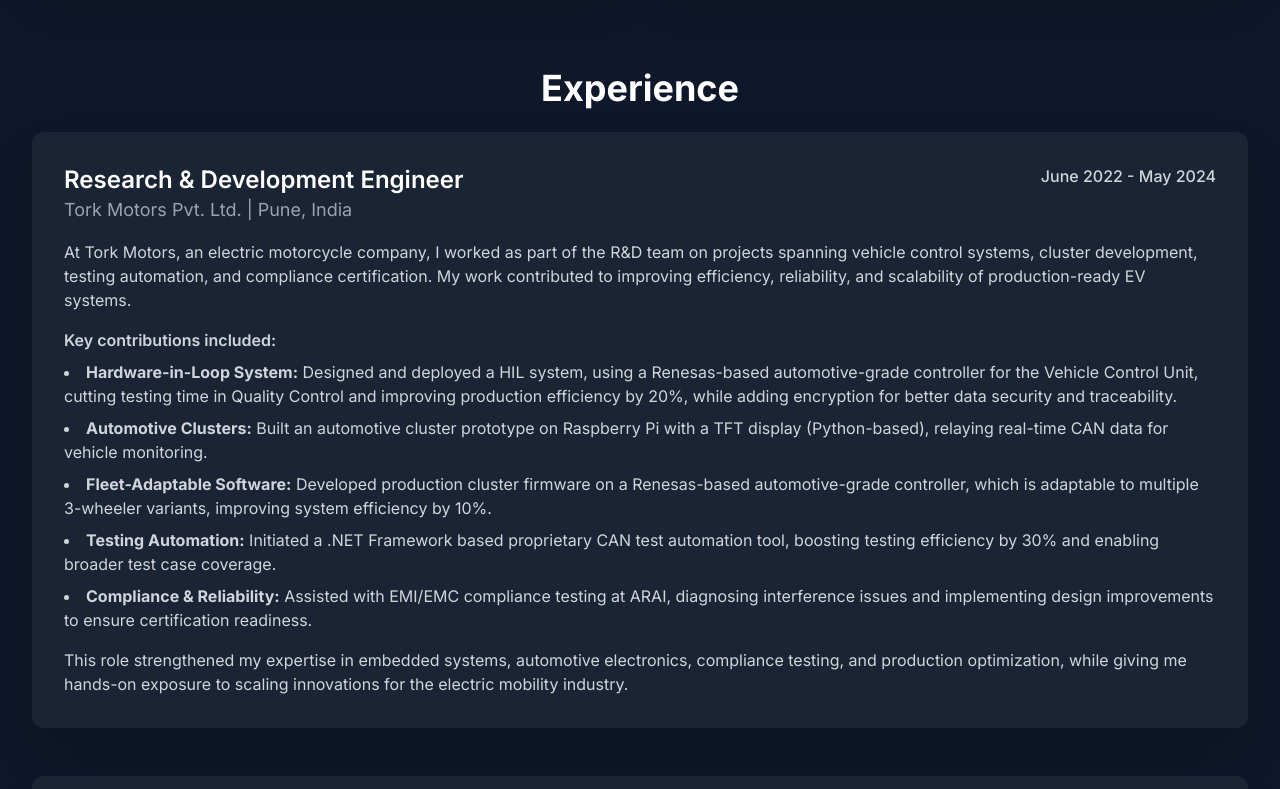
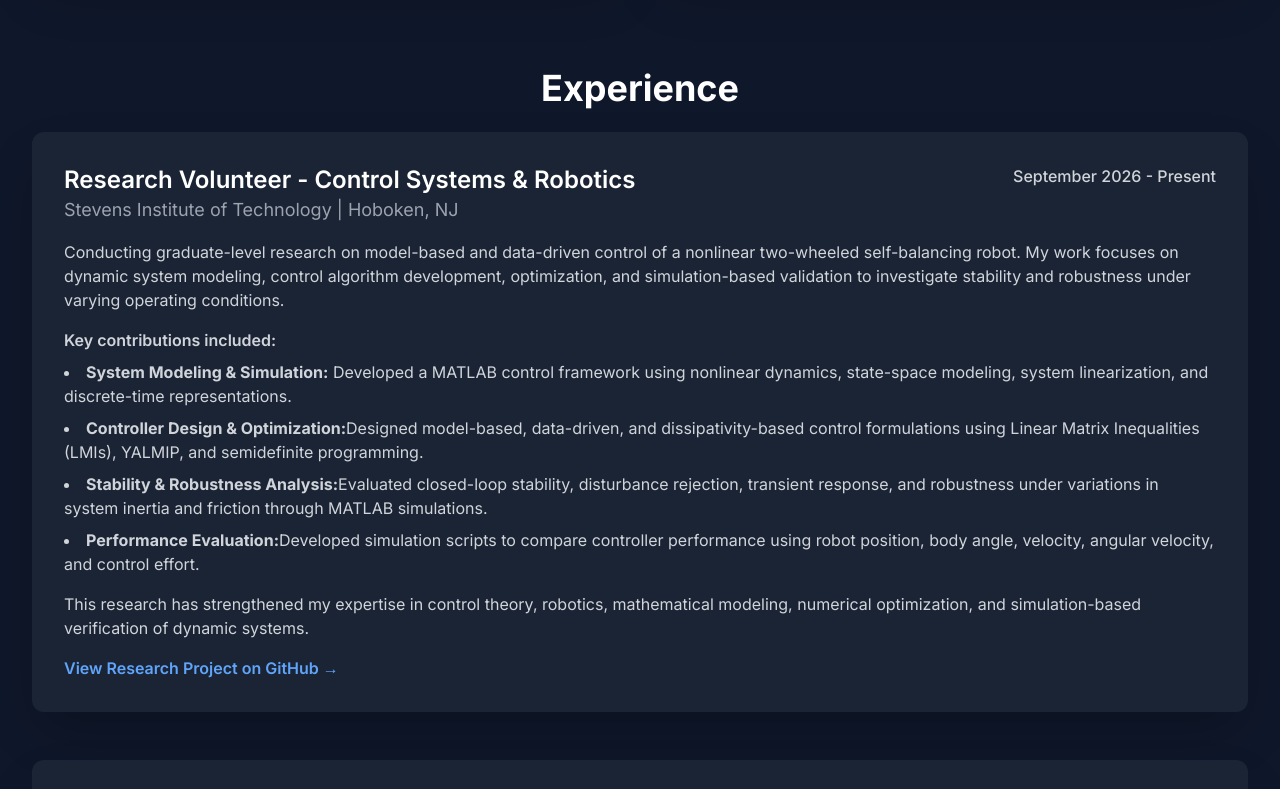
Before and after one commit to Shrishgovind289/Shrishgovind_Revankar.github.io, a plain HTML site: page index.html in a window 1280 px wide. Shown: the part 1100-1889 px from the top of the page. Drawn offline with nearby package versions, Linux system fonts and the light colour scheme.

Commit message:
Add Research Volunteerning

```diff
--- a/index.html
+++ b/index.html
@@ -113,6 +113,30 @@
         <section id="experience" class="max-w-7xl mx-auto px-4 sm:px-6 lg:px-8 mb-20 md:mb-24">
             <h2 class="text-3xl sm:text-4xl font-bold text-white mb-6 text-center">Experience</h2>
             <div class="space-y-12">
+                <!-- Stevens Institute of Technology - Research Volunteer -->
+                <div class="bg-gray-800/80 p-8 rounded-xl backdrop-blur-sm shadow-2xl">
+                    <div class="flex justify-between items-start flex-col sm:flex-row">
+                        <div class="mb-4 sm:mb-0">
+                            <h3 class="text-2xl font-semibold text-white"> Research Volunteer - Control Systems & Robotics </h3>
+                            <p class="text-lg text-gray-400"> Stevens Institute of Technology | Hoboken, NJ </p>
+                        </div>
+                        <span class="text-gray-300 font-medium"> September 2026 - Present </span>
+                    </div>
+
+                    <p class="text-gray-300 mt-4">
+                        Conducting graduate-level research on model-based and data-driven control of a nonlinear two-wheeled self-balancing robot.
+                        My work focuses on dynamic system modeling, control algorithm development, optimization, and simulation-based validation to investigate stability and robustness under varying operating conditions.
+                    </p>
+                    <p class="text-gray-300 mt-4 font-semibold"> Key contributions included:</p>
+                    <ul class="list-disc list-inside mt-2 space-y-2 text-gray-300">
+                        <li><strong>System Modeling & Simulation:</strong> Developed a MATLAB control framework using nonlinear dynamics, state-space modeling, system linearization, and discrete-time representations.</li>
+                        <li><strong>Controller Design & Optimization:</strong>Designed model-based, data-driven, and dissipativity-based control formulations using Linear Matrix Inequalities (LMIs), YALMIP, and semidefinite programming.</li>
+                        <li><strong>Stability & Robustness Analysis:</strong>Evaluated closed-loop stability, disturbance rejection, transient response, and robustness under variations in system inertia and friction through MATLAB simulations.</li>
+                        <li><strong>Performance Evaluation:</strong>Developed simulation scripts to compare controller performance using robot position, body angle, velocity, angular velocity, and control effort.</li>
+                    </ul>
+                    <p class="text-gray-300 mt-4">This research has strengthened my expertise in control theory, robotics, mathematical modeling, numerical optimization, and simulation-based verification of dynamic systems.</p>
+                    <a href="https://github.com/Shrishgovind289/Model_and_Data-Driven_Control_of_Self-Balancing_Robot" target="_blank" rel="noopener noreferrer" class="inline-flex items-center mt-4 text-blue-400 hover:text-blue-300 font-semibold transition-colors">View Research Project on GitHub &rarr;</a>
+                </div>
                 <!-- Tork Motors -->
                 <div class="bg-gray-800/80 p-8 rounded-xl backdrop-blur-sm shadow-2xl">
                     <div class="flex justify-between items-start flex-col sm:flex-row">
```
